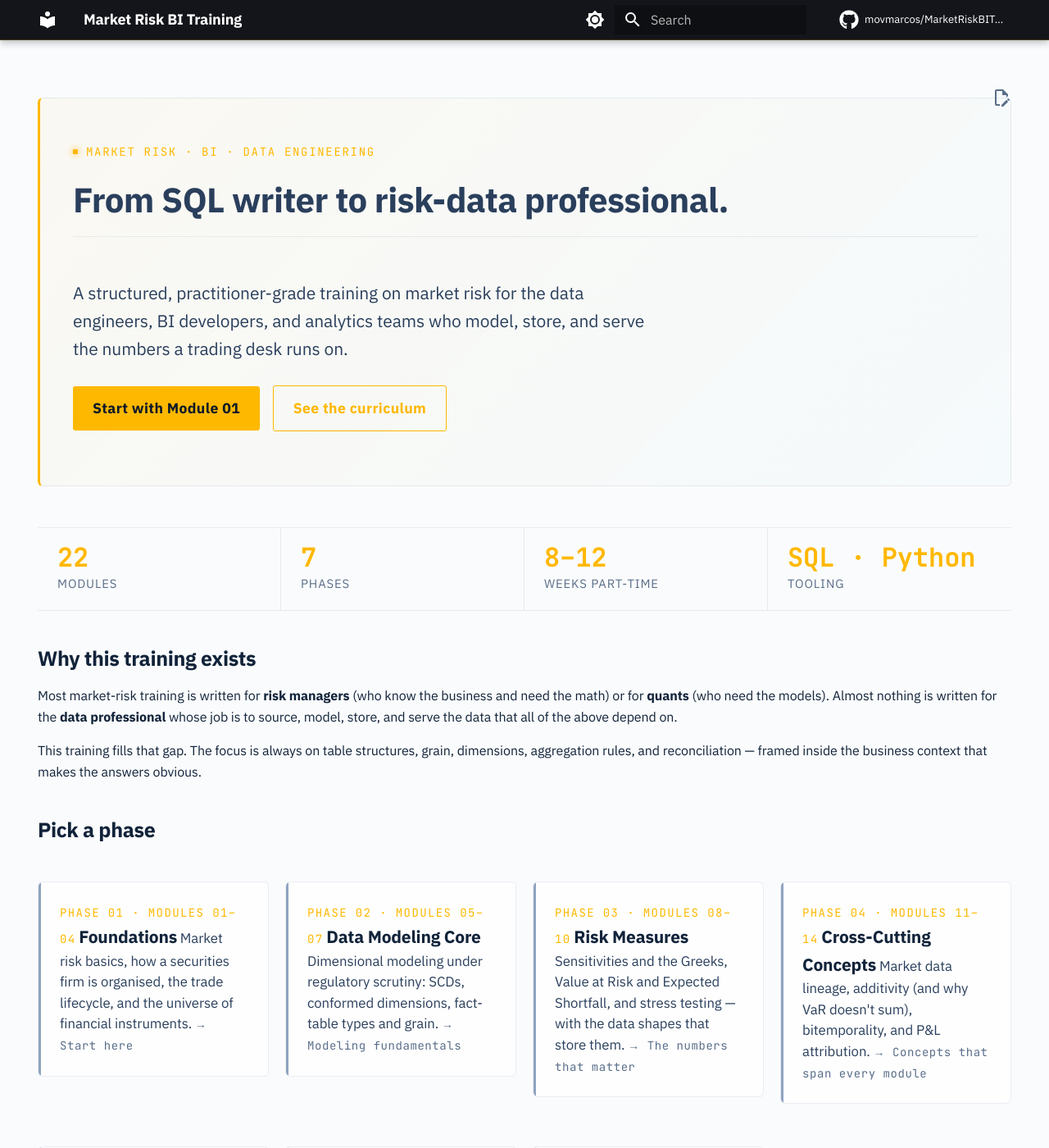
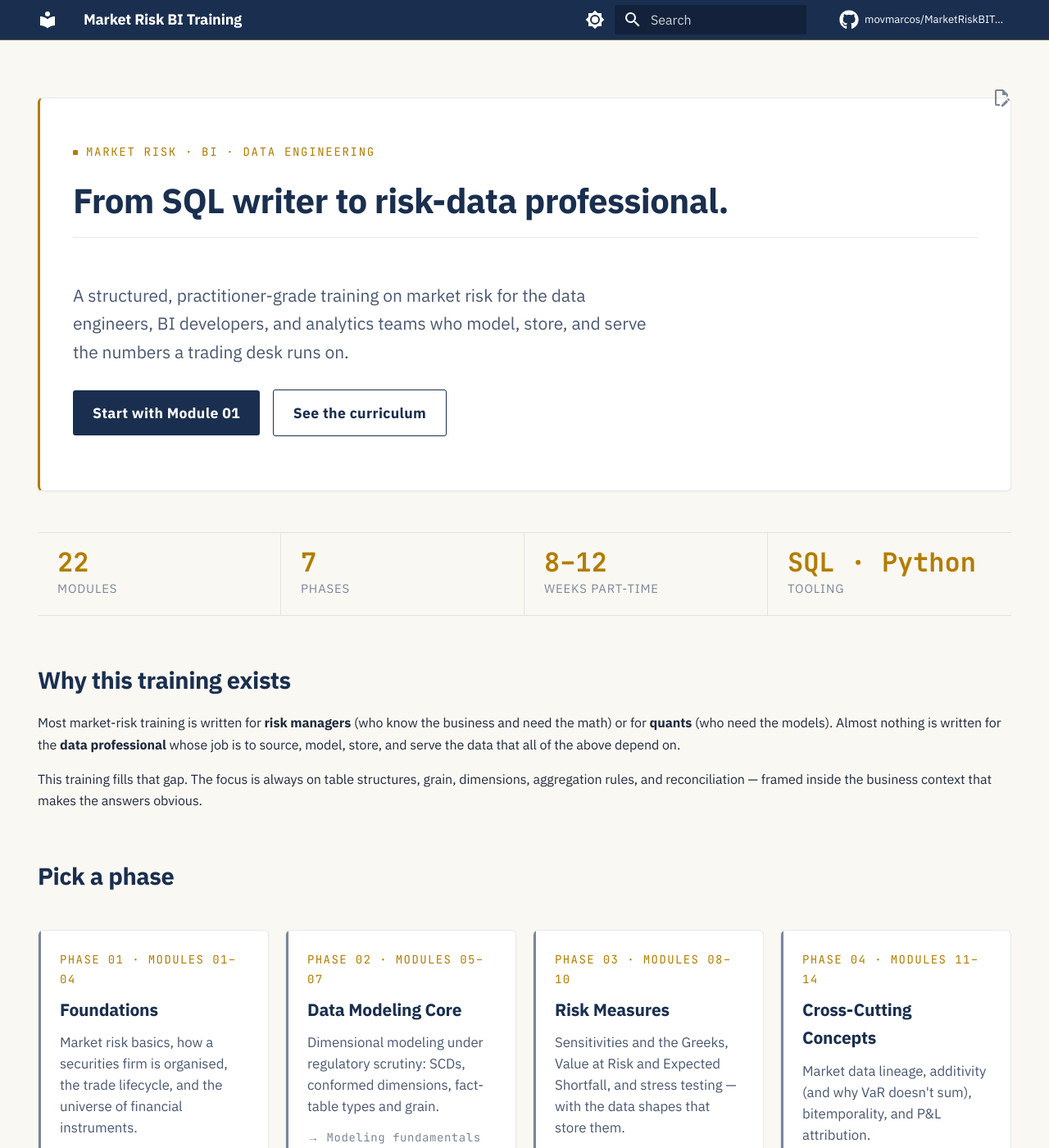
Before and after one commit to movmarcos/MarketRiskBITraining, an MkDocs documentation site: the page built from docs/index.md, in a window 1280 px wide and 1400 px high. Shown: the whole window at 82% size. Built offline with MkDocs 1.6.1 and Material for MkDocs 9.7.7, drawn with Linux system fonts in a browser that asks for light colours; comment, search, counter and statistics services are not loaded.

Commit message:
Switch to light-first palette: warm cream bg, navy chrome, amber accent

```diff
--- a/docs/stylesheets/extra.css
+++ b/docs/stylesheets/extra.css
@@ -1,95 +1,138 @@
 /* ============================================================
-   Market Risk BI Training — Bloomberg-terminal palette
-   Navy #0B1929  ·  Amber #FFB800  ·  IBM Plex Sans + JetBrains Mono
+   Market Risk BI Training — Light-first study palette
+   Warm cream background, deep navy chrome, amber accents.
+   IBM Plex Sans + JetBrains Mono.
    ============================================================ */
 
 :root {
-  --mr-navy:        #0B1929;
-  --mr-navy-2:      #11233A;
-  --mr-navy-3:      #1A3354;
-  --mr-amber:       #FFB800;
-  --mr-amber-soft:  #FFCB47;
-  --mr-amber-dim:   rgba(255, 184, 0, 0.12);
-  --mr-electric:    #00C2FF;
-  --mr-text-dim:    #8FA3BF;
-  --mr-rule:        rgba(143, 163, 191, 0.18);
+  /* Brand */
+  --mr-navy:        #1A2F4F;   /* header, headings */
+  --mr-navy-deep:   #0F1F36;   /* footer */
+  --mr-navy-soft:   #2A3F5C;   /* secondary text */
+  --mr-amber:       #B27D00;   /* accent on light bg (WCAG AA on cream) */
+  --mr-amber-warm:  #D9A300;   /* hero highlights, hover */
+  --mr-amber-bright:#FFB800;   /* dark-mode accent */
+  --mr-amber-soft:  rgba(178, 125, 0, 0.10);
+
+  /* Light surfaces */
+  --mr-cream:       #FAF8F3;   /* page bg — warm off-white */
+  --mr-paper:       #FFFFFF;   /* cards, code wells */
+  --mr-rule-light:  rgba(26, 47, 79, 0.10);
+  --mr-text:        #1F2A3D;
+  --mr-text-soft:   #4A5872;
+  --mr-text-faint:  #7A8699;
+
+  /* Dark surfaces (for slate scheme) */
+  --mr-d-bg:        #14202F;
+  --mr-d-bg-2:      #1B2B3F;
+  --mr-d-bg-3:      #243650;
+  --mr-d-text:      #E5ECF5;
+  --mr-d-rule:      rgba(143, 163, 191, 0.18);
 }
 
-/* ---------- Dark scheme (primary) ---------- */
+/* ============================================================
+   LIGHT scheme — primary
+   ============================================================ */
+[data-md-color-scheme="default"] {
+  /* Surfaces */
+  --md-default-bg-color:         var(--mr-cream);
+  --md-default-bg-color--light:  var(--mr-paper);
+  --md-default-bg-color--lighter:#FFFFFF;
+  --md-default-bg-color--lightest:#FFFFFF;
+
+  /* Text */
+  --md-default-fg-color:         var(--mr-text);
+  --md-default-fg-color--light:  var(--mr-text-soft);
+  --md-default-fg-color--lighter:var(--mr-text-faint);
+  --md-default-fg-color--lightest:#A2AEC0;
+
+  /* Header / nav chrome */
+  --md-primary-fg-color:         var(--mr-navy);
+  --md-primary-fg-color--light:  #2D4670;
+  --md-primary-fg-color--dark:   #0F1F36;
+  --md-primary-bg-color:         #FFFFFF;
+  --md-primary-bg-color--light:  rgba(255, 255, 255, 0.8);
+
+  /* Accent */
+  --md-accent-fg-color:               var(--mr-amber);
+  --md-accent-fg-color--transparent:  var(--mr-amber-soft);
+
+  /* Links */
+  --md-typeset-a-color:          var(--mr-navy);
+  --md-typeset-mark-color:       rgba(255, 184, 0, 0.30);
+
+  /* Code (light: warm beige well, navy text, refined syntax colors) */
+  --md-code-bg-color:            #F4EFE3;
+  --md-code-fg-color:            #1F2A3D;
+  --md-code-hl-color:            rgba(178, 125, 0, 0.18);
+  --md-code-hl-keyword-color:    #B27D00;
+  --md-code-hl-function-color:   #1A4A8E;
+  --md-code-hl-string-color:     #2E7D5A;
+  --md-code-hl-number-color:     #B85C2C;
+  --md-code-hl-comment-color:    #7A8699;
+  --md-code-hl-name-color:       #1F2A3D;
+  --md-code-hl-operator-color:   #B27D00;
+  --md-code-hl-punctuation-color:#4A5872;
+
+  /* Admonitions */
+  --md-admonition-bg-color:      var(--mr-paper);
+  --md-admonition-fg-color:      var(--mr-text);
+
+  /* Footer */
+  --md-footer-bg-color:          var(--mr-navy-deep);
+  --md-footer-bg-color--dark:    #050D18;
+}
+
+/* ============================================================
+   DARK scheme — secondary (toggle)
+   Toned down from the prior pure-navy to feel less aggressive.
+   ============================================================ */
 [data-md-color-scheme="slate"] {
   --md-hue: 215;
 
-  --md-default-bg-color:        var(--mr-navy);
-  --md-default-bg-color--light:  #0F1F36;
-  --md-default-bg-color--lighter:#152A47;
-  --md-default-bg-color--lightest:#1B345A;
+  --md-default-bg-color:         var(--mr-d-bg);
+  --md-default-bg-color--light:  var(--mr-d-bg-2);
+  --md-default-bg-color--lighter:var(--mr-d-bg-3);
+  --md-default-bg-color--lightest:#2D4060;
 
-  --md-default-fg-color:         #E5ECF5;
+  --md-default-fg-color:         var(--mr-d-text);
   --md-default-fg-color--light:  #C9D5E6;
   --md-default-fg-color--lighter:#A4B5CC;
   --md-default-fg-color--lightest:#6A7E99;
 
-  --md-primary-fg-color:         #050D18;
+  --md-primary-fg-color:         var(--mr-navy-deep);
   --md-primary-fg-color--light:  var(--mr-navy);
-  --md-primary-fg-color--dark:   #02060C;
+  --md-primary-fg-color--dark:   #050D18;
   --md-primary-bg-color:         #FFFFFF;
-  --md-primary-bg-color--light:  rgba(255, 255, 255, 0.85);
 
-  --md-accent-fg-color:               var(--mr-amber);
-  --md-accent-fg-color--transparent:  var(--mr-amber-dim);
-  --md-accent-bg-color:               var(--mr-navy);
-  --md-accent-bg-color--light:        var(--mr-navy-2);
+  --md-accent-fg-color:               var(--mr-amber-bright);
+  --md-accent-fg-color--transparent:  rgba(255, 184, 0, 0.12);
 
-  --md-typeset-a-color:          var(--mr-amber);
+  --md-typeset-a-color:          var(--mr-amber-bright);
   --md-typeset-mark-color:       rgba(255, 184, 0, 0.28);
 
-  --md-code-bg-color:            #0A1424;
+  --md-code-bg-color:            #0F1B2C;
   --md-code-fg-color:            #DCE6F2;
   --md-code-hl-color:            rgba(255, 184, 0, 0.18);
   --md-code-hl-keyword-color:    #FFB800;
-  --md-code-hl-function-color:   #00C2FF;
+  --md-code-hl-function-color:   #4FB8FF;
   --md-code-hl-string-color:     #7BD88F;
-  --md-code-hl-number-color:     #FF8E72;
+  --md-code-hl-number-color:     #FF9E7E;
   --md-code-hl-comment-color:    #5F7896;
-  --md-code-hl-name-color:       #DCE6F2;
-  --md-code-hl-operator-color:   var(--mr-amber);
-  --md-code-hl-punctuation-color:#A4B5CC;
+  --md-code-hl-operator-color:   var(--mr-amber-bright);
 
-  --md-admonition-bg-color:      #0F1F36;
-  --md-admonition-fg-color:      #E5ECF5;
-
-  --md-footer-bg-color:          #050D18;
-  --md-footer-bg-color--dark:    #02060C;
+  --md-admonition-bg-color:      var(--mr-d-bg-2);
+  --md-footer-bg-color:          #0A1424;
+  --md-footer-bg-color--dark:    #050D18;
 }
 
-/* ---------- Light scheme (secondary) ---------- */
-[data-md-color-scheme="default"] {
-  --md-default-bg-color:         #FAFBFC;
-  --md-default-fg-color:         #11233A;
-  --md-default-fg-color--light:  #2A3F5C;
-  --md-default-fg-color--lighter:#5A6E89;
-  --md-default-fg-color--lightest:#8FA3BF;
-
-  --md-primary-fg-color:         var(--mr-navy);
-  --md-primary-fg-color--light:  var(--mr-navy-3);
-  --md-primary-fg-color--dark:   #050D18;
-  --md-primary-bg-color:         #FFFFFF;
-
-  --md-accent-fg-color:               #B27D00;
-  --md-accent-fg-color--transparent:  rgba(178, 125, 0, 0.10);
-
-  --md-typeset-a-color:          #1A3354;
-  --md-typeset-mark-color:       rgba(255, 184, 0, 0.30);
-
-  --md-code-bg-color:            #F1F4F9;
-  --md-code-fg-color:            #11233A;
-  --md-code-hl-color:            rgba(178, 125, 0, 0.15);
-}
-
-/* ---------- Typography polish ---------- */
+/* ============================================================
+   Typography polish (both schemes)
+   ============================================================ */
 .md-typeset {
   font-feature-settings: "ss01", "cv01", "cv11";
-  letter-spacing: -0.005em;
+  letter-spacing: -0.003em;
+  line-height: 1.65;
 }
 
 .md-typeset h1,
@@ -98,36 +141,47 @@
 .md-typeset h4 {
   font-weight: 600;
   letter-spacing: -0.015em;
+  color: var(--mr-navy);
+}
+
+[data-md-color-scheme="slate"] .md-typeset h1,
+[data-md-color-scheme="slate"] .md-typeset h2,
+[data-md-color-scheme="slate"] .md-typeset h3,
+[data-md-color-scheme="slate"] .md-typeset h4 {
+  color: #FFFFFF;
 }
 
 .md-typeset h1 {
   font-size: 2.1rem;
   margin-top: 0.2em;
-  border-bottom: 1px solid var(--mr-rule);
+  border-bottom: 1px solid var(--mr-rule-light);
   padding-bottom: 0.4em;
 }
 
 [data-md-color-scheme="slate"] .md-typeset h1 {
-  color: #FFFFFF;
+  border-bottom-color: var(--mr-d-rule);
 }
 
-.md-typeset code,
-.md-typeset pre {
-  font-feature-settings: "ss01", "ss02", "ss03";
+.md-typeset h2 {
+  font-size: 1.45rem;
+  margin-top: 2em;
 }
 
-/* Tabular figures for tables and inline numbers */
+.md-typeset h3 {
+  font-size: 1.15rem;
+}
+
+/* Tabular figures */
 .md-typeset table:not([class]) td {
   font-variant-numeric: tabular-nums;
 }
 
-/* ---------- Header & nav ---------- */
+/* ============================================================
+   Header
+   ============================================================ */
 .md-header {
-  border-bottom: 1px solid rgba(255, 184, 0, 0.18);
-}
-
-[data-md-color-scheme="slate"] .md-header {
-  background: var(--md-primary-fg-color);
+  border-bottom: 1px solid rgba(255, 184, 0, 0.25);
+  box-shadow: 0 1px 0 rgba(0, 0, 0, 0.04);
 }
 
 .md-header__title {
@@ -135,18 +189,9 @@
   letter-spacing: -0.01em;
 }
 
-/* Make the active nav item amber */
-.md-nav__link--active,
-.md-nav__link--active code {
-  color: var(--mr-amber) !important;
-  font-weight: 600;
-}
-
-[data-md-color-scheme="default"] .md-nav__link--active {
-  color: var(--mr-navy) !important;
-}
-
-/* Section labels in sidebar — tighter, more terminal-like */
+/* ============================================================
+   Sidebar nav
+   ============================================================ */
 .md-nav__title {
   font-weight: 600;
   text-transform: uppercase;
@@ -155,15 +200,38 @@
   color: var(--md-default-fg-color--lighter);
 }
 
-/* ---------- Code blocks: terminal feel ---------- */
+.md-nav__link--active,
+.md-nav__link--active code {
+  color: var(--mr-amber) !important;
+  font-weight: 600;
+}
+
+[data-md-color-scheme="slate"] .md-nav__link--active {
+  color: var(--mr-amber-bright) !important;
+}
+
+/* Subtle amber bar on the active section */
+.md-nav__item--active > .md-nav__link {
+  position: relative;
+}
+
+/* ============================================================
+   Code blocks
+   ============================================================ */
 .md-typeset pre > code {
   border-radius: 6px;
-  border: 1px solid var(--mr-rule);
+  border: 1px solid var(--mr-rule-light);
 }
 
 [data-md-color-scheme="slate"] .md-typeset pre > code {
   border-color: rgba(255, 184, 0, 0.10);
-  box-shadow: inset 0 0 0 1px rgba(0, 194, 255, 0.04);
+}
+
+.md-typeset code {
+  font-feature-settings: "ss01", "ss02", "ss03";
+  border-radius: 3px;
+  padding: 0.1em 0.35em;
+  font-size: 0.86em;
 }
 
 .md-typeset .highlight .filename {
@@ -176,27 +244,39 @@
   text-transform: uppercase;
 }
 
-/* ---------- Admonitions — accent stripe ---------- */
+/* ============================================================
+   Admonitions — accent stripe, light cards
+   ============================================================ */
 .md-typeset .admonition,
 .md-typeset details {
   border-left-width: 3px;
   border-radius: 4px;
+  box-shadow: 0 1px 2px rgba(26, 47, 79, 0.04);
 }
 
-[data-md-color-scheme="slate"] .md-typeset .admonition {
-  background: var(--mr-navy-2);
+[data-md-color-scheme="slate"] .md-typeset .admonition,
+[data-md-color-scheme="slate"] .md-typeset details {
+  box-shadow: none;
 }
 
-/* ---------- Tables ---------- */
+/* ============================================================
+   Tables — clean, tabular, restrained
+   ============================================================ */
 .md-typeset table:not([class]) {
-  border: 1px solid var(--mr-rule);
+  border: 1px solid var(--mr-rule-light);
   border-radius: 4px;
   overflow: hidden;
-  font-size: 0.78rem;
+  font-size: 0.82rem;
+  box-shadow: 0 1px 2px rgba(26, 47, 79, 0.03);
+}
+
+[data-md-color-scheme="slate"] .md-typeset table:not([class]) {
+  border-color: var(--mr-d-rule);
+  box-shadow: none;
 }
 
 .md-typeset table:not([class]) th {
-  background: var(--mr-navy-3);
+  background: var(--mr-navy);
   color: #FFFFFF;
   font-weight: 600;
   text-transform: uppercase;
@@ -204,25 +284,28 @@
   letter-spacing: 0.06em;
 }
 
-[data-md-color-scheme="default"] .md-typeset table:not([class]) th {
-  background: var(--mr-navy);
+[data-md-color-scheme="slate"] .md-typeset table:not([class]) th {
+  background: var(--mr-d-bg-3);
 }
 
-/* ---------- Hero (used by index.md) ---------- */
+/* ============================================================
+   Hero (homepage)
+   Light, airy, with a single amber rule.
+   ============================================================ */
 .mr-hero {
   margin: 1rem 0 2.5rem;
   padding: 2.5rem 2rem;
-  border: 1px solid var(--mr-rule);
+  background: var(--mr-paper);
+  border: 1px solid var(--mr-rule-light);
   border-left: 3px solid var(--mr-amber);
   border-radius: 6px;
-  background:
-    linear-gradient(135deg, rgba(255, 184, 0, 0.04), rgba(0, 194, 255, 0.02));
+  box-shadow: 0 1px 3px rgba(26, 47, 79, 0.05);
 }
 
 [data-md-color-scheme="slate"] .mr-hero {
-  background:
-    linear-gradient(135deg, rgba(255, 184, 0, 0.06), rgba(0, 194, 255, 0.03)),
-    var(--mr-navy-2);
+  background: var(--mr-d-bg-2);
+  border-color: var(--mr-d-rule);
+  box-shadow: none;
 }
 
 .mr-hero__eyebrow {
@@ -243,14 +326,14 @@
   width: 6px; height: 6px;
   background: var(--mr-amber);
   border-radius: 1px;
-  box-shadow: 0 0 8px var(--mr-amber);
 }
 
 .mr-hero__title {
   font-size: 2.4rem;
   font-weight: 700;
-  line-height: 1.1;
+  line-height: 1.15;
   letter-spacing: -0.02em;
+  color: var(--mr-navy);
   margin: 0 0 0.6rem;
 }
 
@@ -260,42 +343,70 @@
 
 .mr-hero__subtitle {
   font-size: 1.05rem;
-  color: var(--md-default-fg-color--light);
+  color: var(--mr-text-soft);
   max-width: 56ch;
   margin: 0 0 1.4rem;
+}
+
+[data-md-color-scheme="slate"] .mr-hero__subtitle {
+  color: #C9D5E6;
 }
 
 .mr-hero__cta {
   display: inline-block;
   padding: 0.65rem 1.2rem;
-  background: var(--mr-amber);
-  color: var(--mr-navy) !important;
+  background: var(--mr-navy);
+  color: #FFFFFF !important;
   border-radius: 3px;
   font-weight: 600;
   font-size: 0.88rem;
   letter-spacing: 0.02em;
   text-decoration: none !important;
-  transition: transform 0.15s ease, box-shadow 0.15s ease;
+  transition: transform 0.15s ease, box-shadow 0.15s ease, background 0.15s ease;
 }
 
 .mr-hero__cta:hover {
+  background: var(--mr-amber);
   transform: translateY(-1px);
-  box-shadow: 0 4px 12px rgba(255, 184, 0, 0.3);
+  box-shadow: 0 4px 12px rgba(178, 125, 0, 0.25);
 }
 
 .mr-hero__cta--ghost {
   margin-left: 0.6rem;
   background: transparent;
-  color: var(--mr-amber) !important;
-  border: 1px solid var(--mr-amber);
+  color: var(--mr-navy) !important;
+  border: 1px solid var(--mr-navy);
 }
 
 .mr-hero__cta--ghost:hover {
-  background: var(--mr-amber-dim);
+  background: var(--mr-navy);
+  color: #FFFFFF !important;
   box-shadow: none;
 }
 
-/* ---------- Phase cards grid ---------- */
+[data-md-color-scheme="slate"] .mr-hero__cta {
+  background: var(--mr-amber-bright);
+  color: var(--mr-d-bg) !important;
+}
+
+[data-md-color-scheme="slate"] .mr-hero__cta:hover {
+  background: #FFCB47;
+}
+
+[data-md-color-scheme="slate"] .mr-hero__cta--ghost {
+  background: transparent;
+  color: var(--mr-amber-bright) !important;
+  border-color: var(--mr-amber-bright);
+}
+
+[data-md-color-scheme="slate"] .mr-hero__cta--ghost:hover {
+  background: rgba(255, 184, 0, 0.12);
+  color: var(--mr-amber-bright) !important;
+}
+
+/* ============================================================
+   Phase cards grid
+   ============================================================ */
 .mr-phases {
   display: grid;
   grid-template-columns: repeat(auto-fill, minmax(260px, 1fr));
@@ -306,14 +417,21 @@
 .mr-phase {
   display: block;
   padding: 1.2rem 1.3rem;
-  border: 1px solid var(--mr-rule);
+  border: 1px solid var(--mr-rule-light);
   border-radius: 6px;
-  background: var(--md-default-bg-color--light, transparent);
+  background: var(--mr-paper);
   text-decoration: none !important;
   color: inherit !important;
-  transition: border-color 0.15s ease, transform 0.15s ease;
+  transition: border-color 0.15s ease, transform 0.15s ease, box-shadow 0.15s ease;
   position: relative;
   overflow: hidden;
+  box-shadow: 0 1px 2px rgba(26, 47, 79, 0.04);
+}
+
+[data-md-color-scheme="slate"] .mr-phase {
+  background: var(--mr-d-bg-2);
+  border-color: var(--mr-d-rule);
+  box-shadow: none;
 }
 
 .mr-phase::before {
@@ -321,13 +439,14 @@
   position: absolute;
   left: 0; top: 0; bottom: 0;
   width: 3px;
-  background: var(--mr-text-dim);
+  background: var(--mr-text-faint);
   transition: background 0.15s ease, width 0.15s ease;
 }
 
 .mr-phase:hover {
   border-color: var(--mr-amber);
   transform: translateY(-2px);
+  box-shadow: 0 4px 12px rgba(26, 47, 79, 0.08);
 }
 
 .mr-phase:hover::before {
@@ -336,6 +455,7 @@
 }
 
 .mr-phase__num {
+  display: block;
   font-family: var(--md-code-font);
   font-size: 0.7rem;
   letter-spacing: 0.1em;
@@ -345,40 +465,61 @@
 }
 
 .mr-phase__title {
+  display: block;
   font-size: 1.05rem;
   font-weight: 600;
   letter-spacing: -0.01em;
   margin: 0 0 0.5rem;
-  color: var(--md-default-fg-color);
+  color: var(--mr-navy);
+}
+
+[data-md-color-scheme="slate"] .mr-phase__title {
+  color: #FFFFFF;
 }
 
 .mr-phase__desc {
+  display: block;
   font-size: 0.84rem;
-  color: var(--md-default-fg-color--light);
-  line-height: 1.5;
+  color: var(--mr-text-soft);
+  line-height: 1.55;
   margin: 0 0 0.7rem;
 }
 
+[data-md-color-scheme="slate"] .mr-phase__desc {
+  color: #C9D5E6;
+}
+
 .mr-phase__meta {
+  display: block;
   font-family: var(--md-code-font);
   font-size: 0.7rem;
-  color: var(--md-default-fg-color--lighter);
+  color: var(--mr-text-faint);
   letter-spacing: 0.04em;
 }
 
-/* ---------- Stat strip on homepage ---------- */
+/* ============================================================
+   Stat strip
+   ============================================================ */
 .mr-stats {
   display: grid;
   grid-template-columns: repeat(auto-fit, minmax(140px, 1fr));
   gap: 0;
   margin: 2rem 0;
-  border-top: 1px solid var(--mr-rule);
-  border-bottom: 1px solid var(--mr-rule);
+  border-top: 1px solid var(--mr-rule-light);
+  border-bottom: 1px solid var(--mr-rule-light);
+}
+
+[data-md-color-scheme="slate"] .mr-stats {
+  border-color: var(--mr-d-rule);
 }
 
 .mr-stat {
   padding: 1rem 1.2rem;
-  border-right: 1px solid var(--mr-rule);
+  border-right: 1px solid var(--mr-rule-light);
+}
+
+[data-md-color-scheme="slate"] .mr-stat {
+  border-right-color: var(--mr-d-rule);
 }
 
 .mr-stat:last-child { border-right: none; }
@@ -396,6 +537,6 @@
   font-size: 0.74rem;
   text-transform: uppercase;
   letter-spacing: 0.06em;
-  color: var(--md-default-fg-color--lighter);
+  color: var(--mr-text-faint);
   margin: 0;
 }
--- a/mkdocs.yml
+++ b/mkdocs.yml
@@ -24,20 +24,20 @@ theme:
     - content.code.annotate
     - content.action.edit
   palette:
+    - media: "(prefers-color-scheme: light)"
+      scheme: default
+      primary: custom
+      accent: amber
+      toggle:
+        icon: material/brightness-7
+        name: Switch to dark mode
     - media: "(prefers-color-scheme: dark)"
       scheme: slate
-      primary: black
+      primary: custom
       accent: amber
       toggle:
         icon: material/brightness-4
         name: Switch to light mode
-    - media: "(prefers-color-scheme: light)"
-      scheme: default
-      primary: black
-      accent: amber
-      toggle:
-        icon: material/brightness-7
-        name: Switch to dark mode
   icon:
     repo: fontawesome/brands/github
 
```
